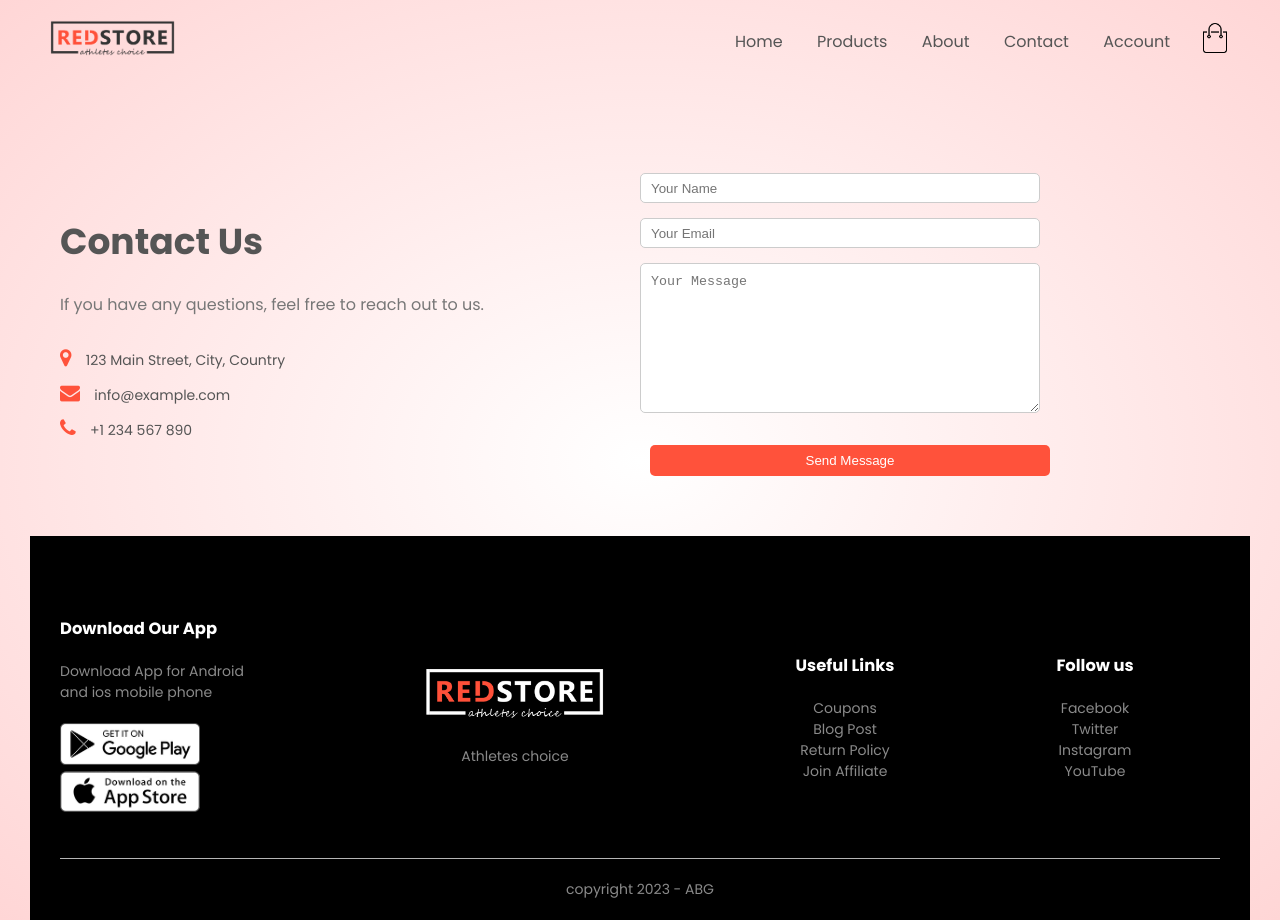
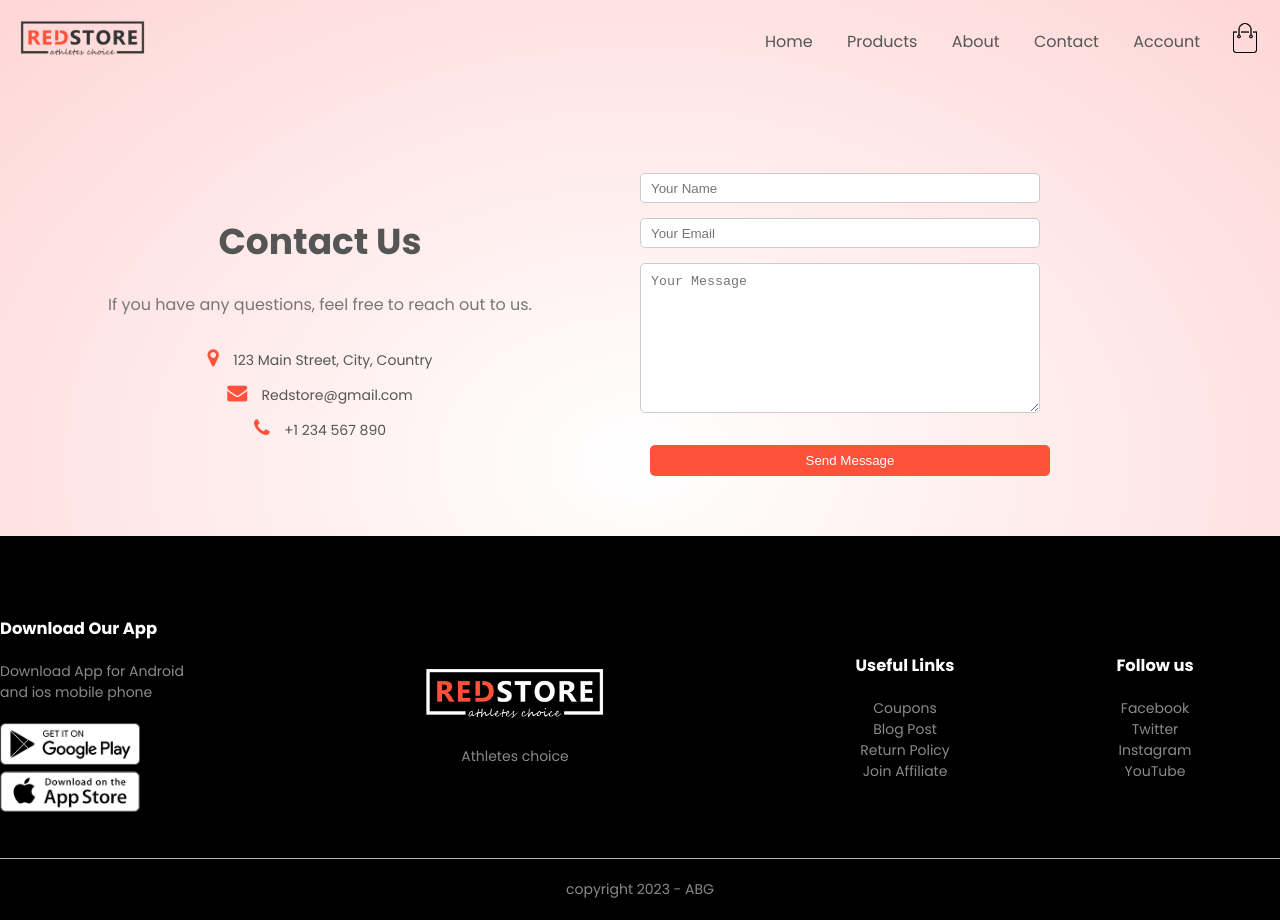
Before and after one commit to bigABG/GMC_project, a plain HTML site: page src/contact.html in a window 1280 px wide. Drawn offline with Linux system fonts and the light colour scheme.

Commit message:
css and html changes

```diff
--- a/css/styles.css
+++ b/css/styles.css
@@ -48,8 +48,6 @@ p {
 .container {
   max-width: 14000px;
   margin: auto;
-  padding-left: 30px;
-  padding-right: 30px;
 }
 
 /* Styling for rows of content */
@@ -423,6 +421,7 @@ form a {
 /* Set padding for the contact page */
 .contact-page {
   padding: 50px 0;
+  background-size: cover;
 }
 
 /* Styling for the main heading on the contact page */
@@ -430,6 +429,7 @@ form a {
   font-size: 36px;
   color: #555;
   margin-bottom: 20px;
+  text-align: center;
 }
 
 /* Styling for paragraph text on the contact page */
@@ -437,11 +437,13 @@ form a {
   font-size: 16px;
   color: #777;
   margin-bottom: 30px;
+  text-align: center;
 }
 
 /* Styling for the contact information section */
 .contact-info {
   margin-top: 20px;
+  text-align: center;
 }
 
 /* Styling for individual contact information items */
--- a/src/contact.html
+++ b/src/contact.html
@@ -65,7 +65,7 @@
             </div>
             <div>
               <span class="fa fa-envelope"></span>
-              <span>info@example.com</span>
+              <span>Redstore@gmail.com</span>
             </div>
             <div>
               <span class="fa fa-phone"></span>
```
